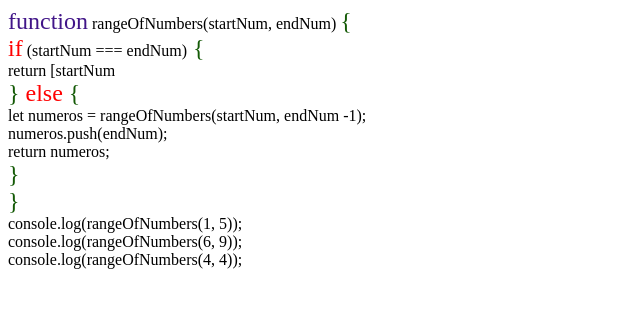
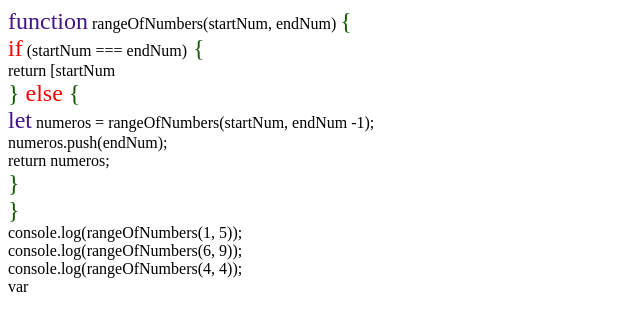
Before and after one commit to luistroche/portfolio-fcc, a plain HTML site: page Vanilla-javascript-tutorial/spelling/index.html in a window 1280 px wide. Shown: the whole page, without its empty margins (0-640 px from the left). Drawn offline with Linux system fonts and the light colour scheme.

Commit message:
styling content

```diff
--- a/Vanilla-javascript-tutorial/spelling/spelling.js
+++ b/Vanilla-javascript-tutorial/spelling/spelling.js
@@ -19,7 +19,7 @@ var rangeOfNumbersTutorial =
    </br> console.log(rangeOfNumbers(1, 5));
    </br> console.log(rangeOfNumbers(6, 9));
    </br> console.log(rangeOfNumbers(4, 4));
-   </br> ` ;
+   </br> var ` ;
 
 
 
@@ -49,7 +49,8 @@ function formateando(suString){
         produ = produ.replace(/while/g, "<span id='while' class='while-class'>while</span>");
         produ = produ.replace(/{/g, "<span id='brackets' class='brackets-class'> &#123 </span>");
         produ = produ.replace(/}/g, "<span id='brackets' class='brackets-class'> &#125 </span>");
-        produ = produ.replace(/function/g, "<span id='functions' class='functions-class'>function</span>");
+        produ = produ.replace(/let/g, "<span id='funct' class='funct-class'>let</span>");
+        produ = produ.replace(/function/g, "<span id='funct' class='funct-class'>function</span>");
         return produ;
 
     }
@@ -59,4 +60,4 @@ function formateando(suString){
 
 console.log(formateando(contenido));
 
-document.getElementById("agregar").innerHTML= `<article> ${formateando(rangeOfNumbersTutorial)}  </article`;
+document.getElementById("agregar").innerHTML= `<article> ${formateando(rangeOfNumbersTutorial)} </article`;
--- a/Vanilla-javascript-tutorial/spelling/style.css
+++ b/Vanilla-javascript-tutorial/spelling/style.css
@@ -1,3 +1,4 @@
+
 #if {
     color: red;
     font-size: 24px;
@@ -10,7 +11,7 @@
     font-size: 24px;
     color: rgb(20, 90, 6);
 }
-.functions-class {
+.funct-class {
     font-size: 24px;
     color: rgb(65, 21, 136);
 }
```
